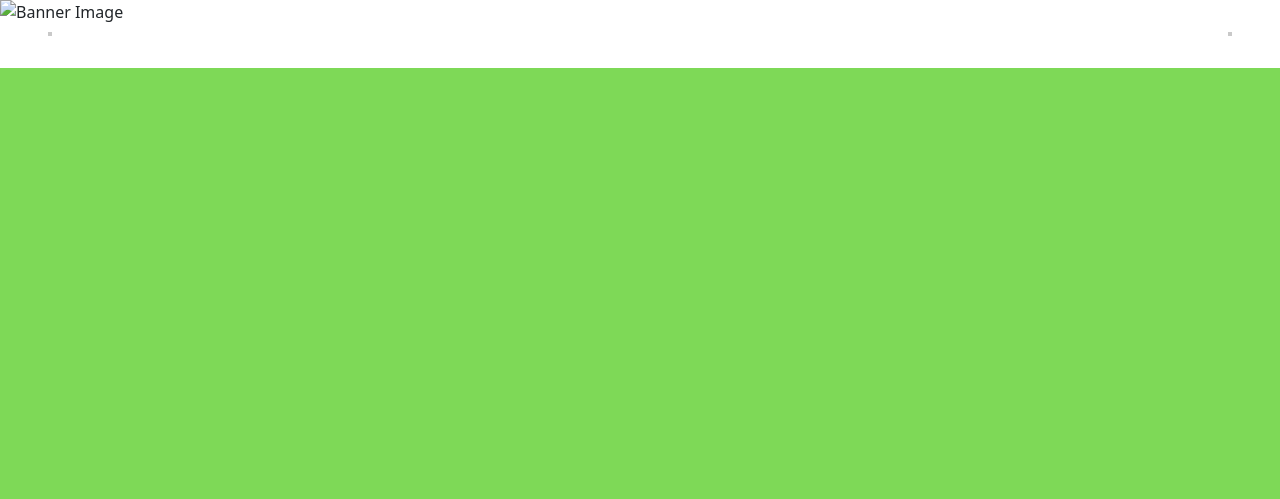
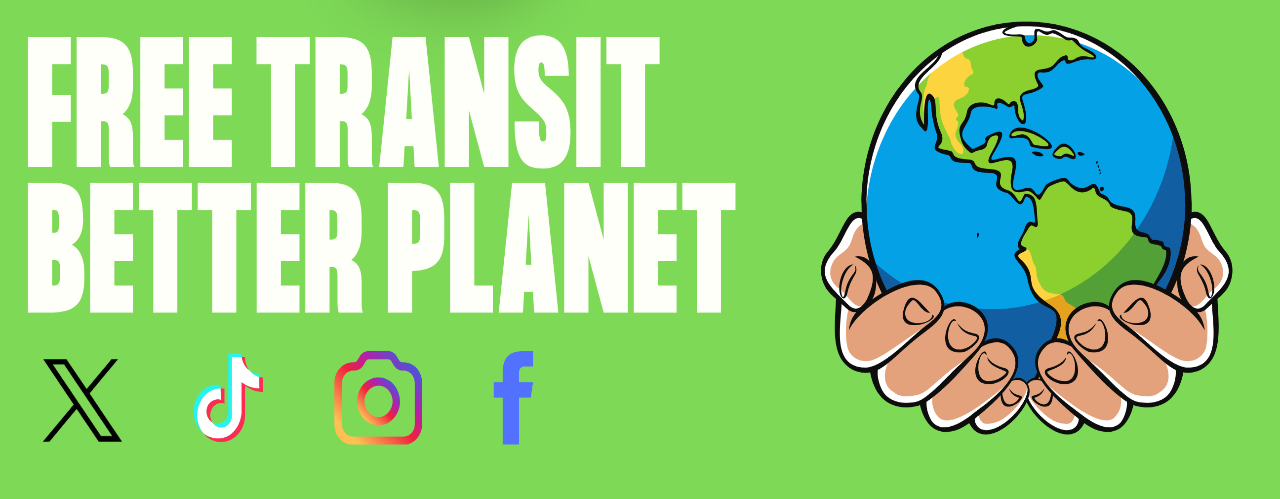
Before and after one commit to kyloren345/Advertising, a plain HTML site: page index.html in a window 1280 px wide. Shown: the top 499 px of the page. Drawn offline with nearby package versions, Linux system fonts and the light colour scheme; the site is published under a folder, as on GitHub Pages, so addresses that start at the root find nothing.

Commit message:
Update index.html

```diff
--- a/index.html
+++ b/index.html
@@ -213,7 +213,7 @@
           </div>
         </div>
         <div class="banner">
-          <img class="banner" src="/static/images/Print Billboard - English Media.png" alt="Banner Image">
+          <img class="banner" src="static/images/Print Billboard - English Media.png" alt="Banner Image">
         </div>
       </header>
       <div class="home-hero">
```
